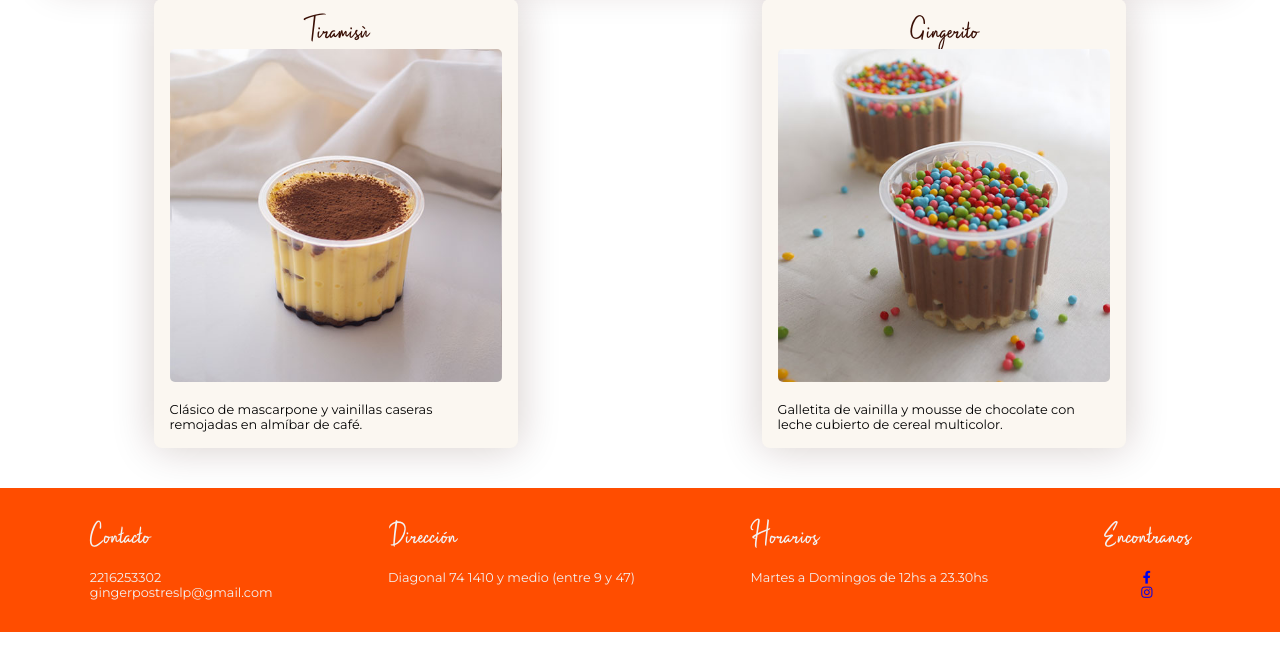
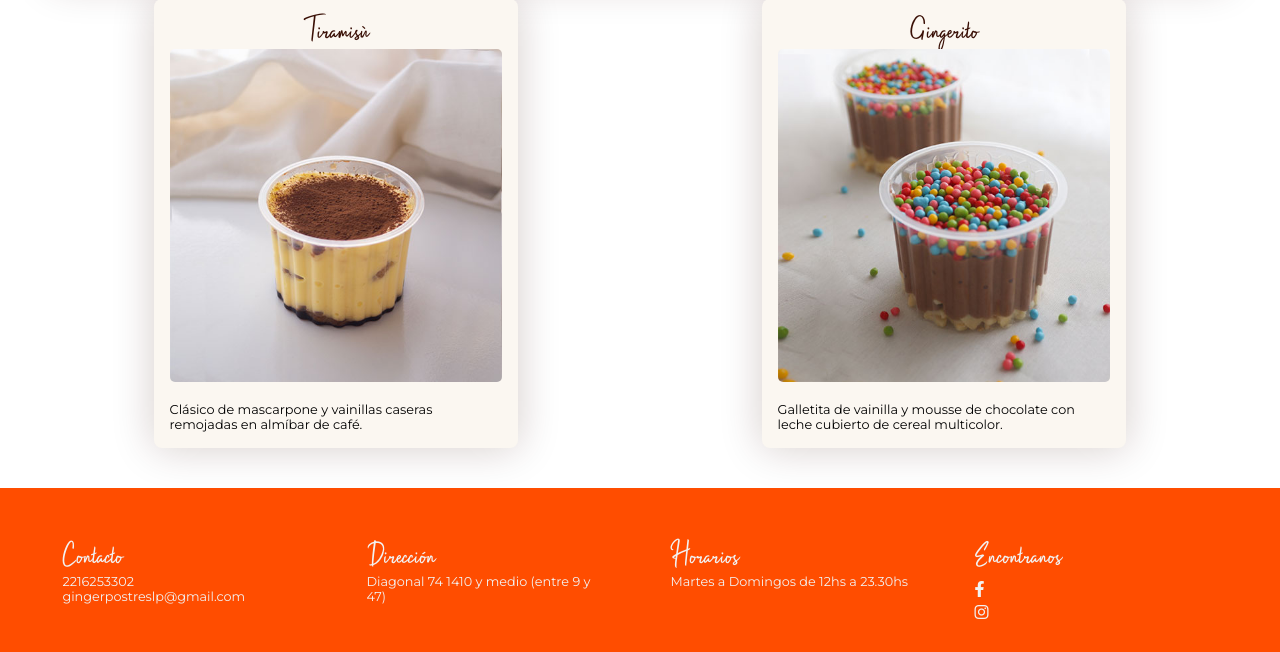
Before and after one commit to danielDeVita/ginger, a Node server app: page / in a window 1280 px wide. Shown: the part 2089-2741 px from the top of the page. Run offline with Node 20, Linux system fonts and the light colour scheme; data comes from the database, SQL or seed files in the repository; some libraries are stand-ins or nearby versions.

Commit message:
footer styles

```diff
--- a/public/css/styles.css
+++ b/public/css/styles.css
@@ -6,8 +6,7 @@
 
 @font-face {
   font-family: "Title";
-  src: local("Impossible"),
-    url("/fonts/Impossible.otf") format("opentype");
+  src: local("Impossible"), url("/fonts/Impossible.otf") format("opentype");
 }
 
 /********************* Menu Styles ****************/
@@ -16,9 +15,9 @@
   display: block;
   margin: 2rem 4rem;
   font-size: 1.5rem;
-  color:  #230e0e;
+  color: #230e0e;
   text-decoration: none;
-  font-family: 'Montserrat', sans-serif;
+  font-family: "Montserrat", sans-serif;
   font-weight: 600;
 }
 
@@ -39,7 +38,7 @@
 
 .closeIcon {
   display: none;
-  background: rgb(255, 77, 0.5,);
+  background: rgb(255, 77, 0.5);
 }
 
 .menu {
@@ -68,7 +67,7 @@
 }
 
 .logo img {
-  margin-top: .5rem;
+  margin-top: 0.5rem;
   margin-left: 1rem;
   width: 60px;
 }
@@ -161,11 +160,11 @@
 
 @keyframes fade {
   from {
-    opacity: .4
+    opacity: 0.4;
   }
 
   to {
-    opacity: 1
+    opacity: 1;
   }
 }
 
@@ -192,10 +191,10 @@
 }
 
 .mission p {
-  color:rgb(57, 15, 5);
+  color: rgb(57, 15, 5);
   text-align: center;
-  font-family: 'Montserrat', sans-serif;
-  font-size: 1,5rem;
+  font-family: "Montserrat", sans-serif;
+  font-size: 1, 5rem;
 }
 
 .products {
@@ -213,9 +212,9 @@
   margin: 0.5rem;
   padding: 1rem;
   width: 100%;
-  box-shadow: 0px 0px 42px 1px rgba(57,15,5,0.2);
-  -webkit-box-shadow: 0px 0px 42px 1px rgba(57,15,5,0.2);
-  -moz-box-shadow: 0px 0px 42px 1px rgba(57,15,5,0.2);
+  box-shadow: 0px 0px 42px 1px rgba(57, 15, 5, 0.2);
+  -webkit-box-shadow: 0px 0px 42px 1px rgba(57, 15, 5, 0.2);
+  -moz-box-shadow: 0px 0px 42px 1px rgba(57, 15, 5, 0.2);
 }
 
 .products article img {
@@ -224,29 +223,35 @@
 }
 
 .products article h3 {
-  font-family: 'Title';
+  font-family: "Title";
   font-size: 2rem;
   font-weight: 100;
-  color:rgb(57, 15, 5);
+  color: rgb(57, 15, 5);
   text-align: center;
 }
 
 .products article p {
   margin-top: 1rem;
-  font-family: 'Montserrat', sans-serif;
+  font-family: "Montserrat", sans-serif;
   font-size: 0.8rem;
   /* width: 80%; */
   /* display: flex; */
 }
 
-
 /********************* Footer Styles  ****************/
 
 footer {
   display: flex;
-  justify-content: space-around;
+  flex-wrap: wrap;
+  justify-content: center;
+  /* justify-content: space-around; */
   padding: 2rem;
   background-color: rgb(255, 77, 0);
+}
+
+footer div {
+  margin-top: 20px;
+  width: 100%;
 }
 
 footer ul {
@@ -258,7 +263,7 @@ footer ul li {
 }
 
 footer h5 {
-  margin-bottom: 1rem;
+  /* margin-bottom: 1rem; */
   font-family: "Title";
   font-size: 2rem;
   font-weight: 100;
@@ -266,29 +271,42 @@ footer h5 {
 }
 
 footer li {
-  font-family: 'Montserrat', sans-serif;
+  font-family: "Montserrat", sans-serif;
   font-size: 0.8rem;
   color: #f2f2f2;
 }
 
 footer a {
-  margin: auto;
+  margin-left: 0;
+  color: #f2f2f2;
+  margin-top: 0.5rem;
 }
 
 /************* Media Query **************/
 
-@media (min-width:576px){
-
-  .products article  {
+@media (min-width: 576px) {
+  .products article {
     width: 45%;
   }
 
+  footer {
+    display: flex;
+    flex-wrap: nowrap;
+    justify-content: space-around;
+  }
+
+  footer div {
+    margin-top: 20px;
+    width: 20%;
+  }
+
+  footer a:hover {
+    color: #230e0e;
+  }
 }
 
-@media (min-width:992px){
-
-  .products article  {
+@media (min-width: 992px) {
+  .products article {
     width: 30%;
   }
-
 }
--- a/views/home.ejs
+++ b/views/home.ejs
@@ -111,8 +111,8 @@
       <div>
         <ul>
           <h5>Encontranos</h5>
-          <li><a href="https://www.facebook.com/hoyginger"><i class="fa-brands fa-facebook-f"></i></a></li>
-          <li><a href="https://www.instagram.com/ginger.postres/"><i class="fa-brands fa-instagram"></i></a></li>
+          <li><a href="https://www.facebook.com/hoyginger"><i class="fa-brands fa-facebook-f fa-lg"></i></a></li>
+          <li><a href="https://www.instagram.com/ginger.postres/"><i class="fa-brands fa-instagram fa-lg"></i></a></li>
         </ul>
       </div>
 
```
